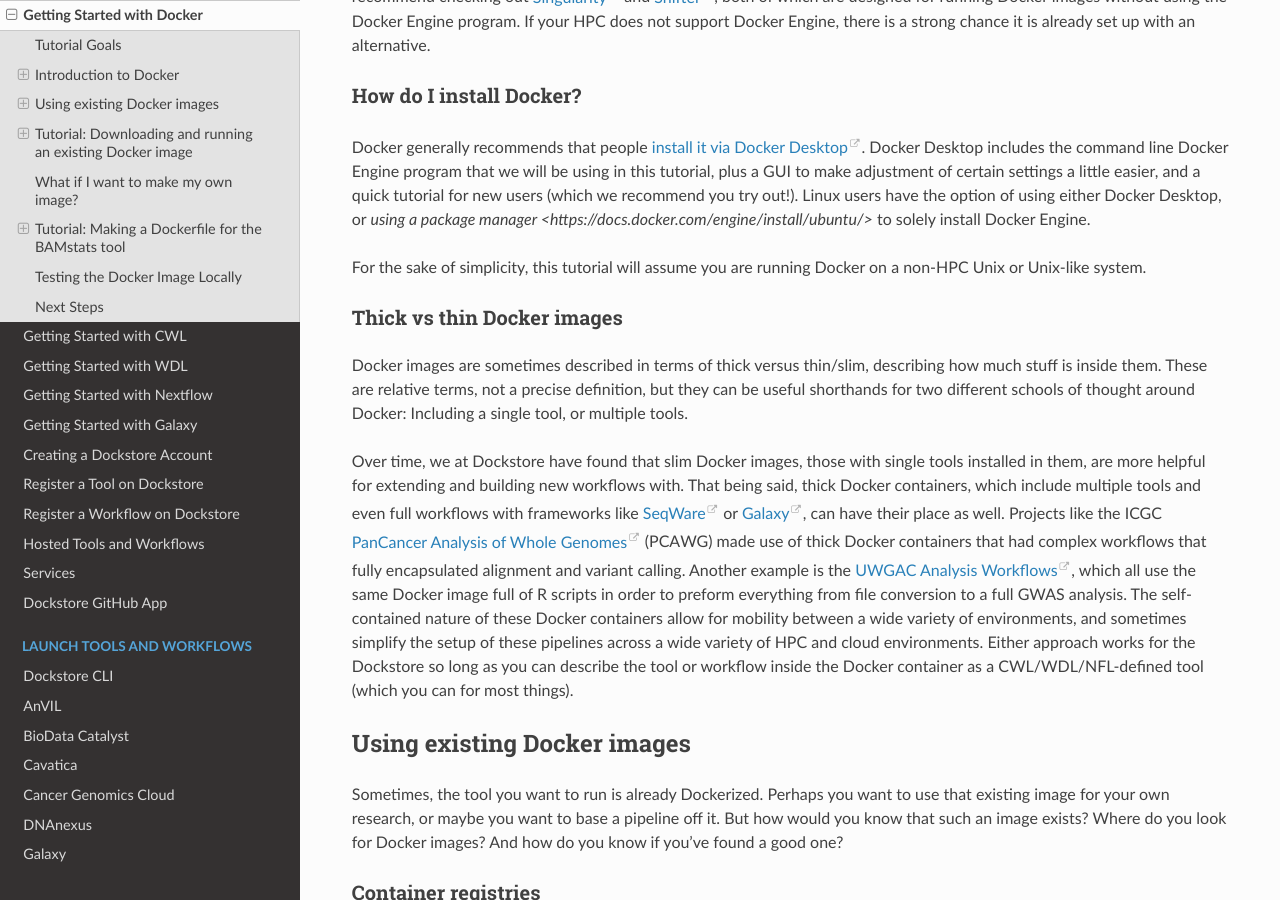
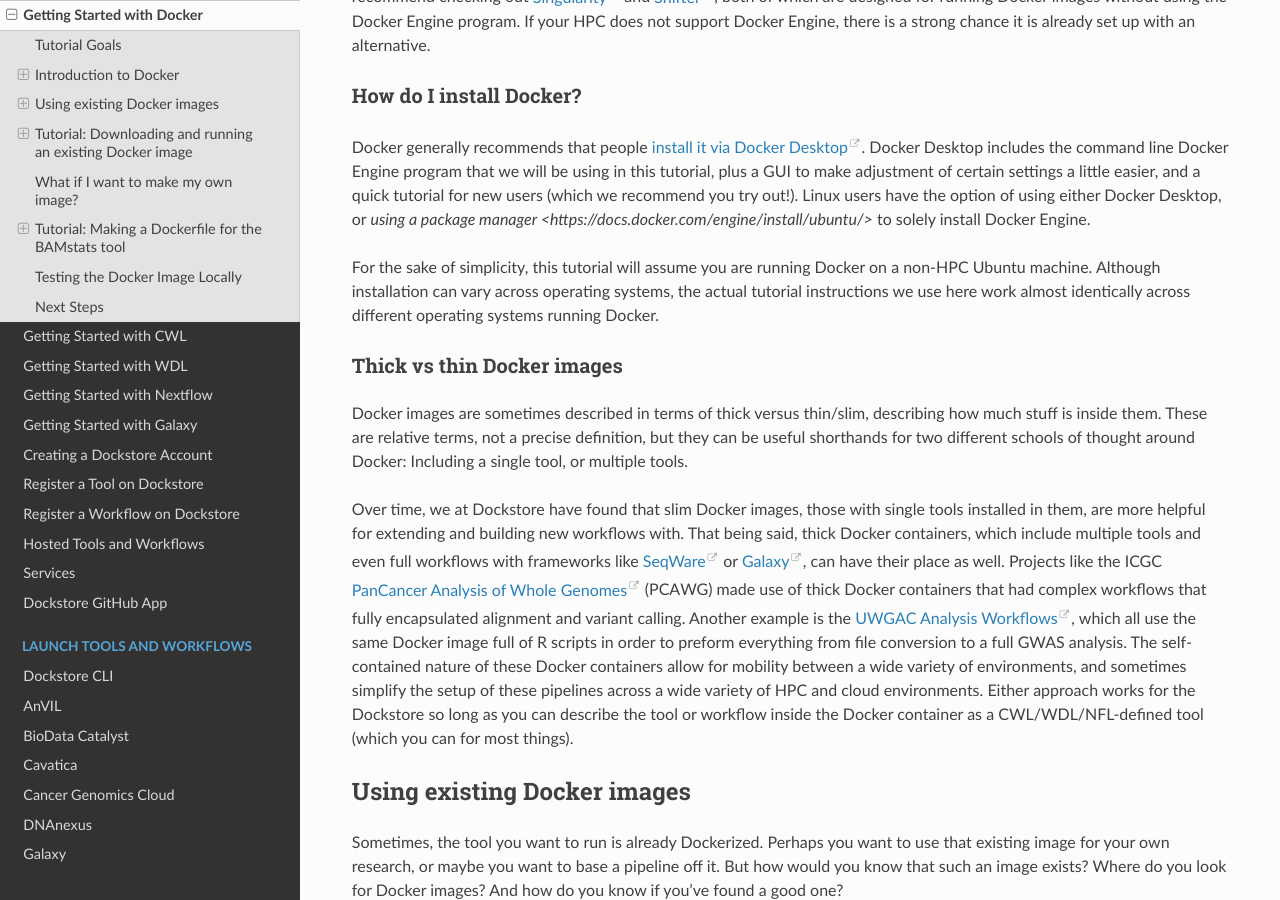
Before and after one commit to dockstore/dockstore-documentation, a Sphinx documentation site: the page built from docs/getting-started/getting-started-with-docker.rst, in a window 1280 px wide and 900 px high, scrolled down 1454 px. Built offline with Sphinx 7.4.7 and the Read the Docs theme 2.0.0, drawn with Linux system fonts in a browser that asks for light colours.

```diff
--- a/docs/getting-started/getting-started-with-docker.rst
+++ b/docs/getting-started/getting-started-with-docker.rst
@@ -38,7 +38,7 @@
 ~~~~~~~~~~~~~~~~~~~~~~~~
 Docker generally recommends that people `install it via Docker Desktop <https://docs.docker.com/desktop/#download-and-install>`__. Docker Desktop includes the command line Docker Engine program that we will be using in this tutorial, plus a GUI to make adjustment of certain settings a little easier, and a quick tutorial for new users (which we recommend you try out!). Linux users have the option of using either Docker Desktop, or `using a package manager <https://docs.docker.com/engine/install/ubuntu/>` to solely install Docker Engine.
 
-For the sake of simplicity, this tutorial will assume you are running Docker on a non-HPC Unix or Unix-like system.
+For the sake of simplicity, this tutorial will assume you are running Docker on a non-HPC Ubuntu machine. Although installation can vary across operating systems, the actual tutorial instructions we use here work almost identically across different operating systems running Docker.
 
 Thick vs thin Docker images
 ~~~~~~~~~~~~~~~~~~~~~~~~~~~
```
